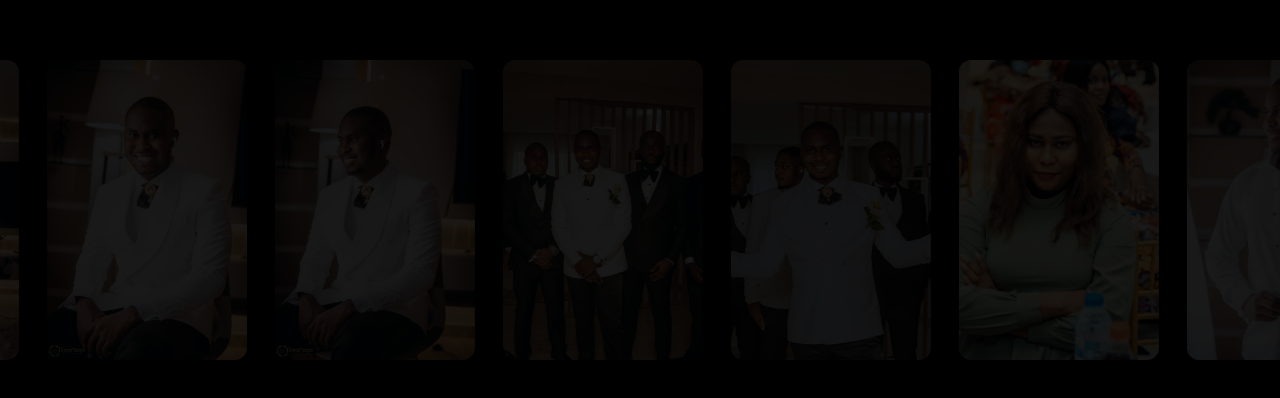
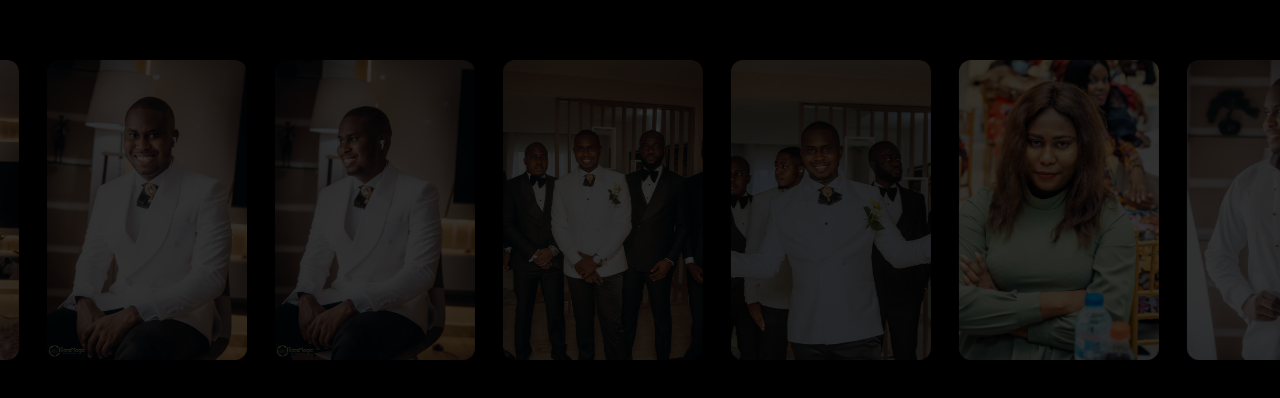
Before and after one commit to ChibuikemMichaelIlonze/Img-Generator, a React (Create React App) app: page / in a window 1280 px wide. Shown: the part 190-588 px from the top of the page. Built offline with nearby package versions, Linux system fonts and the light colour scheme.

Commit message:
optimized it

```diff
--- a/src/components/Generator.js
+++ b/src/components/Generator.js
@@ -10,8 +10,7 @@ const Generator = () => {
     setSelectedImage(index);
     setAnimation(false);
   };
-  const handleClickleave = (index) => {
-    setSelectedImage(index);
+  const handleClickleave = () => {
     setAnimation(true);
   };
 
@@ -31,22 +30,22 @@ const Generator = () => {
             width={200}
             height={300}
             onMouseEnter={() => handleClick(index)}
-            onMouseLeave={() => handleClickleave(index)}
+            onMouseLeave={() => handleClickleave()}
             style={
               animation === false
                 ? {
                     opacity:
                       selectedImage === index
-                        ? 1
+                        ? 0.9
                         : selectedImage === index - 1
+                        ? 0.4
+                        : selectedImage === index - 2
                         ? 0.3
-                        : selectedImage === index - 2
-                        ? 0.2
                         : selectedImage === index + 1
+                        ? 0.4
+                        : selectedImage === index + 2
                         ? 0.3
-                        : selectedImage === index + 2
-                        ? 0.2
-                        : 0.1,
+                        : 0.2,
                     transform:
                       selectedImage === index
                         ? "scale(1.3)"
@@ -73,31 +72,9 @@ const Generator = () => {
                         : "",
                   }
                 : {
-                    opacity:
-                      selectedImage === index
-                        ? 1
-                        : selectedImage === index - 1
-                        ? 0.3
-                        : selectedImage === index - 2
-                        ? 0.2
-                        : selectedImage === index + 1
-                        ? 0.3
-                        : selectedImage === index + 2
-                        ? 0.2
-                        : 0.1,
-                    transform:
-                      selectedImage === index
-                        ? "scale(1.3)"
-                        : selectedImage === index - 1
-                        ? "scale(1.2)"
-                        : selectedImage === index - 2
-                        ? "scale(1.1)"
-                        : selectedImage === index + 1
-                        ? "scale(1.2)"
-                        : selectedImage === index + 2
-                        ? "scale(1.1)"
-                        : "scale(1)",
-                    transition: "transform 0.7s ease-in-out", // Transition when animation is false
+                    opacity: 0.2,
+                    transform: "scale(1)",
+                    transition: "transform 0.7s ease-in-out",
                   }
             }
             className="z-50 rounded-xl object-cover"
```
